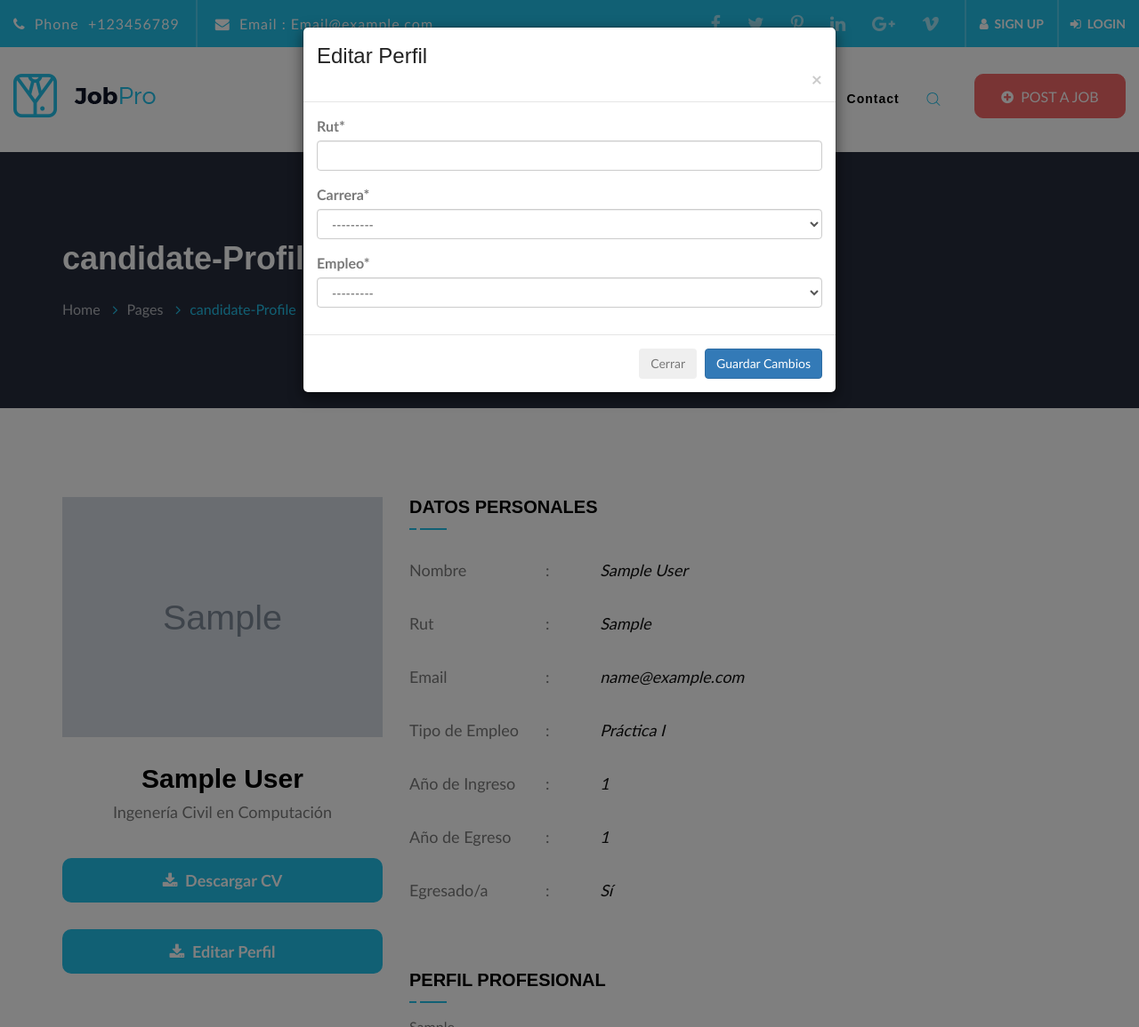
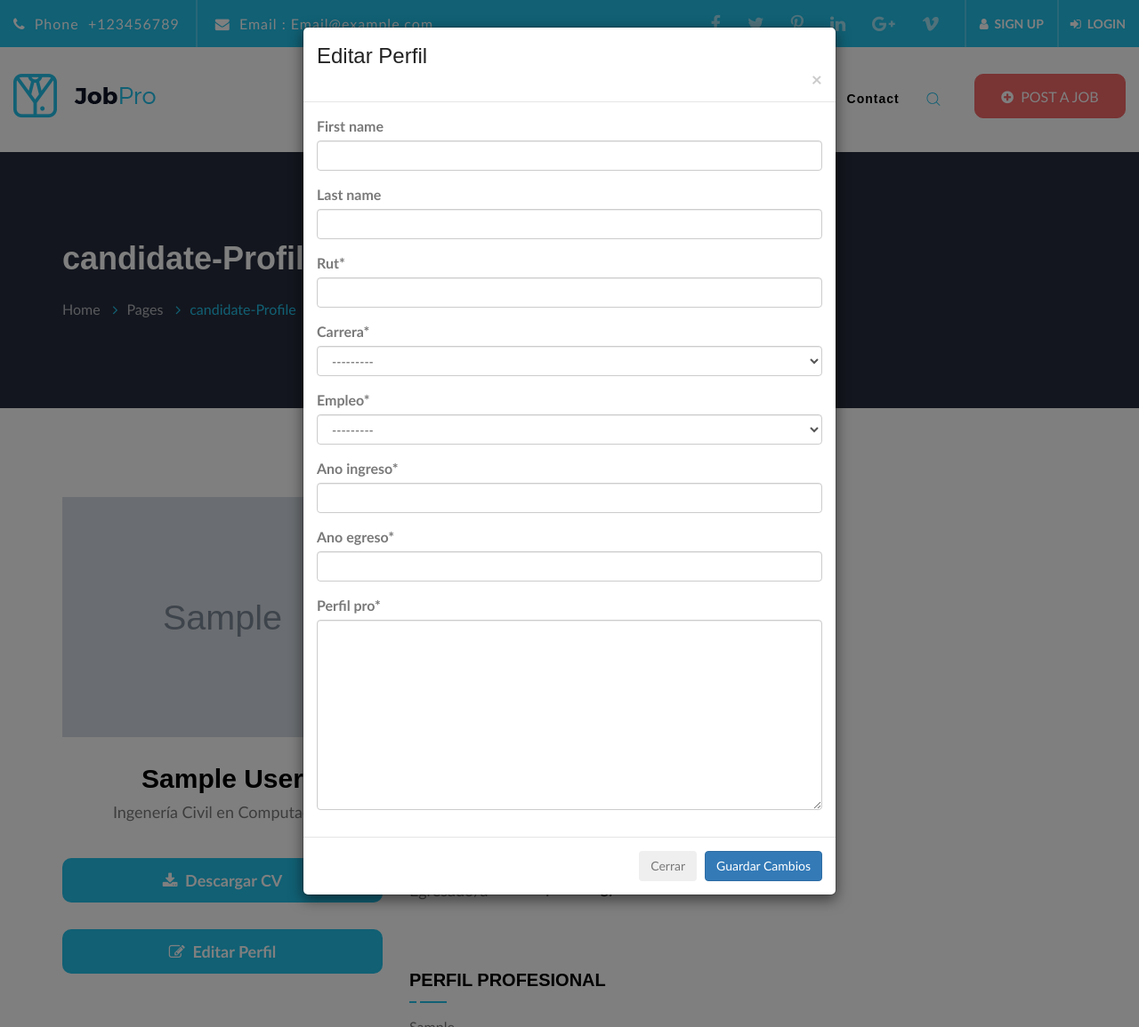
Before and after one commit to giturra/redes, a Django app: page /perfil/ in a window 1280 px wide, after a click on "Editar Perfil". Shown: the whole page at 89% size. Run offline with Django 3.2, Linux system fonts and the light colour scheme; a user stored in the database is signed in; data comes from the database, SQL or seed files in the repository; tables that the repository leaves empty hold one stand-in row (values such as "Sample post"); grey boxes marked "Sample" are stand-in pictures; some libraries are stand-ins or nearby versions; some web fonts are replaced.

Commit message:
Se crea form parcial para editar información del perfil

```diff
--- a/perfiles/forms.py
+++ b/perfiles/forms.py
@@ -1,13 +1,24 @@
 from django import forms
 from .models import Perfil
+from django.contrib.auth.models import User
 from crispy_forms.helper import FormHelper
 from crispy_forms.layout import Submit, Layout, Div, Field
+
+
+class UserForm(forms.ModelForm):
+
+    class Meta:
+        model = User
+        fields = ['first_name', 'last_name']
 
 
 class ProfileForm(forms.ModelForm):
     class Meta:
         model = Perfil
-        fields = ['rut', 'carrera', 'empleo']
+        fields = [
+            'rut', 'carrera', 'empleo', 'ano_ingreso', 'ano_egreso',
+            'perfil_pro'
+        ]
 
     def __init__(self, *args, **kwargs):
         super(ProfileForm, self).__init__(*args, **kwargs)
--- a/perfiles/templates/perfiles/profile.html
+++ b/perfiles/templates/perfiles/profile.html
@@ -2,8 +2,10 @@
 
 {% load static %}
 
+
 {% load crispy_forms_tags %}
-{% crispy form profile_form.helper %}
+{% crispy userform user_form.helper %}
+{% crispy profileform profile_form.helper %}
 
 {% block specific_css %}
 <link rel="stylesheet" type="text/css" href="{% static "css/style_II.css" %}" />
@@ -61,7 +63,7 @@
                     <div class="jp_cp_rd_wrapper">
                         <ul>
                             <li><a href="#" data-toggle="modal" data-target="#modal-edit-profile"><i
-                                        class="fa fa-download"></i> &nbsp;Editar Perfil</a></li>
+                                        class="fa fa-edit"></i> &nbsp;Editar Perfil</a></li>
                             <li><a style="display: none"></a></li>
                         </ul>
                     </div>
@@ -207,7 +209,9 @@
             </div>
             <div class="modal-body">
                 <form>
-                    {% crispy form %}
+
+                    {% crispy user_form %}
+                    {% crispy profile_form %}
                 </form>
             </div>
             <div class="modal-footer">
--- a/perfiles/urls.py
+++ b/perfiles/urls.py
@@ -1,5 +1,5 @@
 from django.contrib.auth.views import LoginView, LogoutView
-from .views import ProfilesData
+from .views import Profile
 from django.urls import path
 
 
@@ -10,5 +10,5 @@
         name='login'
     ),
     path('salir/', LogoutView.as_view(), name='logout'),
-    path('perfil/', ProfilesData.as_view(), name='profile')
+    path('perfil/', Profile.as_view(), name='profile')
 ]
--- a/perfiles/views.py
+++ b/perfiles/views.py
@@ -1,17 +1,19 @@
 import os
-from .forms import ProfileForm
+from .models import Perfil
+from .forms import ProfileForm, UserForm
 from django.http import HttpResponse
-from django.views.generic import FormView
+from django.shortcuts import render
+from django.views.generic import View
+from django.contrib.auth.models import User
 
+# class ProfilesData(FormView):
+#     template_name = 'perfiles/profile.html'
+#     form_class = ProfileForm
+#     success_url = '/perfiles/'
 
-class ProfilesData(FormView):
-    template_name = 'perfiles/profile.html'
-    form_class = ProfileForm
-    success_url = '/perfiles/'
-
-    def form_valid(self, form):
-        form.save()
-        return super().form_valid(form)
+#     def form_valid(self, form):
+#         form.save()
+#         return super().form_valid(form)
 
 
 # def resume_view(request):
@@ -23,3 +25,16 @@
 #         response = HttpResponse(pdf.read(), mimetype='application/pdf')
 #         response['Content-Disposition'] = 'inline;filename=cv.pdf'
 #         return response
+
+class Profile(View):
+    user_form = UserForm()
+    profile_form = ProfileForm()
+    context = {
+        'user_form':user_form, 'profile_form':profile_form
+    }
+    template_name = 'perfiles/profile.html'
+
+    def get(self, request, *args, **kwargs):
+        user = User.objects.get(username=request.user.username)
+        self.context['user'] = user
+        return render(request, self.template_name, self.context)
--- a/requerimientos/views.py
+++ b/requerimientos/views.py
@@ -9,5 +9,4 @@
 
     def form_valid(self, form):
         form.save()
-        print("")
         return super().form_valid(form)
```
